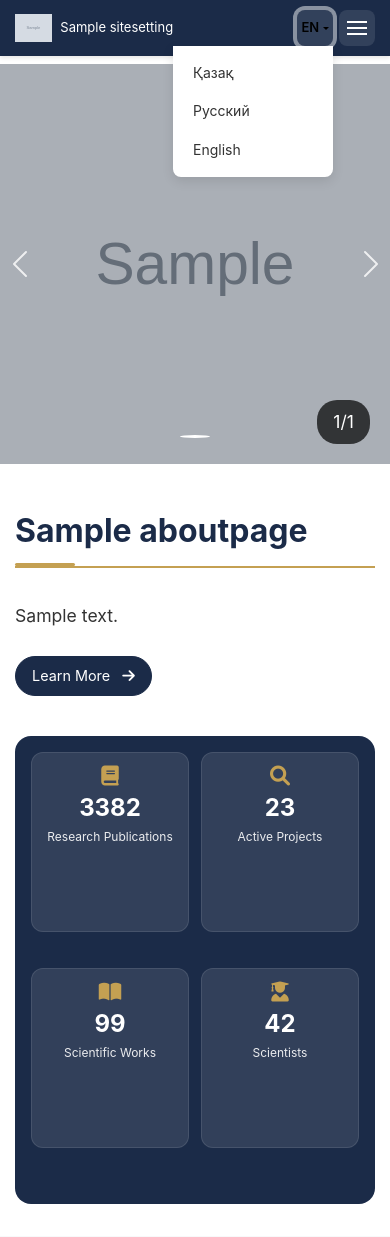
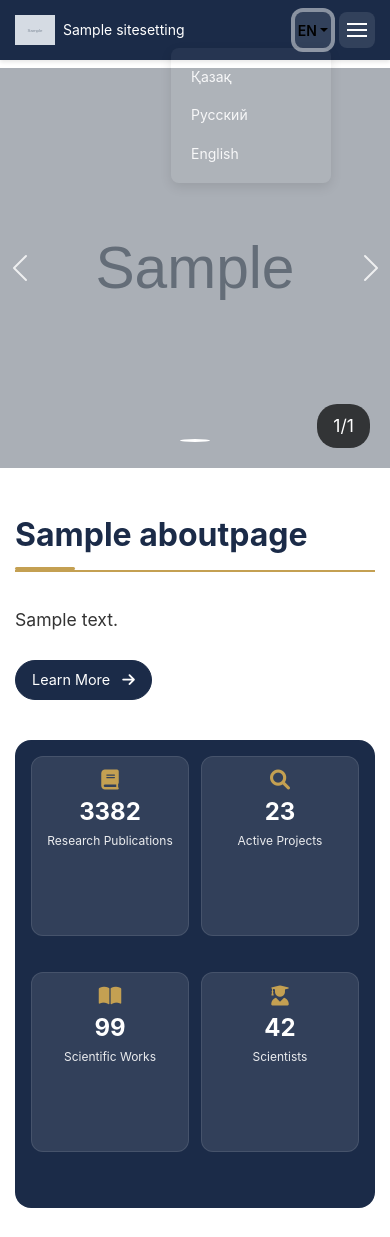
Before and after one commit to SmaylovSerikbay/historystate, a Django app: page /en/ in a window 390 px wide, after a click on "EN". Shown: the top 1237 px of the page. Run offline with Django 5.2, Linux system fonts and the light colour scheme; tables that the repository leaves empty hold one stand-in row (values such as "Sample post"); grey boxes marked "Sample" are stand-in pictures; some libraries are stand-ins or nearby versions.

Commit message:
Enhance mobile navbar with refined styling, transitions, and interactive elements

```diff
--- a/templates/base.html
+++ b/templates/base.html
@@ -166,17 +166,17 @@
         @media (max-width: 991.98px) {
             /* Шапка */
             .navbar > .container {
-                padding: 0 15px;
+                padding: 8px 15px;
                 position: relative;
                 justify-content: flex-start;
             }
 
             /* Логотип */
             .navbar-brand {
-                font-size: 14px;
+                font-size: 15px;
                 padding: 8px 0;
                 margin-right: auto;
-                max-width: calc(100% - 100px); /* Оставляем место для кнопок */
+                max-width: calc(100% - 100px);
                 white-space: normal;
                 line-height: 1.2;
             }
@@ -189,9 +189,9 @@
             }
 
             .header-logo {
-                height: 32px;
-                min-width: 32px;
-                margin-right: 8px;
+                height: 35px;
+                min-width: 35px;
+                margin-right: 10px;
                 flex-shrink: 0;
             }
 
@@ -199,7 +199,7 @@
             .mobile-buttons {
                 display: flex;
                 align-items: center;
-                gap: 8px;
+                gap: 10px;
                 margin-left: 10px;
                 flex-shrink: 0;
             }
@@ -216,11 +216,16 @@
                 border: none;
                 background: rgba(255,255,255,0.1);
                 border-radius: 8px;
-                font-size: 13px;
+                font-size: 14px;
                 font-weight: 600;
                 display: flex;
                 align-items: center;
                 justify-content: center;
+                transition: all 0.3s ease;
+            }
+
+            .language-switcher .btn:hover {
+                background: rgba(255,255,255,0.2);
             }
 
             /* Кнопка меню */
@@ -232,31 +237,127 @@
                 border: none;
                 background: rgba(255,255,255,0.1);
                 border-radius: 8px;
+                transition: all 0.3s ease;
+            }
+
+            .navbar-toggler:hover {
+                background: rgba(255,255,255,0.2);
+            }
+
+            /* Мобильное меню */
+            .navbar-collapse {
+                position: fixed;
+                top: 70px;
+                left: 0;
+                right: 0;
+                bottom: 0;
+                background: var(--primary-color);
+                padding: 20px;
+                overflow-y: auto;
+                transform: translateX(100%);
+                transition: transform 0.3s ease-in-out;
+                z-index: 1000;
+            }
+
+            .navbar-collapse.show {
+                transform: translateX(0);
+            }
+
+            .navbar-nav {
+                margin: 0;
+                padding: 0;
+            }
+
+            .nav-item {
+                margin: 5px 0;
+                border-radius: 8px;
+                overflow: hidden;
+            }
+
+            .nav-link {
+                padding: 12px 15px !important;
+                font-size: 16px;
+                color: rgba(255,255,255,0.9) !important;
+                border-radius: 8px;
+                display: flex;
+                align-items: center;
+                justify-content: space-between;
+            }
+
+            .nav-link:hover,
+            .nav-link:focus {
+                background: rgba(255,255,255,0.1);
+                color: #fff !important;
+            }
+
+            /* Выпадающее меню в мобильной версии */
+            .dropdown-menu {
+                background: rgba(255,255,255,0.05);
+                border: none;
+                border-radius: 8px;
+                margin: 5px 0;
+                padding: 10px 0;
+            }
+
+            .dropdown-item {
+                color: rgba(255,255,255,0.9);
+                padding: 10px 20px;
+                font-size: 15px;
+            }
+
+            .dropdown-item:hover,
+            .dropdown-item:focus {
+                background: rgba(255,255,255,0.1);
+                color: #fff;
+            }
+
+            /* Анимация кнопки меню */
+            .navbar-toggler-icon,
+            .navbar-toggler-icon::before,
+            .navbar-toggler-icon::after {
+                transition: all 0.3s ease-in-out;
+            }
+
+            .navbar-toggler.active .navbar-toggler-icon {
+                background: transparent;
+            }
+
+            .navbar-toggler.active .navbar-toggler-icon::before {
+                transform: rotate(45deg) translate(5px, 5px);
+            }
+
+            .navbar-toggler.active .navbar-toggler-icon::after {
+                transform: rotate(-45deg) translate(5px, -5px);
             }
         }
 
         @media (max-width: 576px) {
             body {
-                padding-top: 56px;
+                padding-top: 60px;
             }
 
             .navbar {
-                min-height: 56px;
+                min-height: 60px;
+            }
+
+            .navbar > .container {
+                padding: 5px 15px;
             }
 
             .navbar-brand {
-                font-size: 13px;
+                font-size: 14px;
                 max-width: calc(100% - 90px);
             }
 
             .header-logo {
-                height: 28px;
-                min-width: 28px;
-                margin-right: 6px;
+                height: 30px;
+                min-width: 30px;
+                margin-right: 8px;
             }
 
             .navbar-collapse {
-                top: 56px;
+                top: 60px;
+                padding: 15px;
             }
 
             .navbar-toggler,
@@ -266,20 +367,30 @@
             }
 
             .mobile-buttons {
-                gap: 6px;
+                gap: 8px;
+            }
+
+            .nav-link {
+                padding: 10px 15px !important;
+                font-size: 15px;
+            }
+
+            .dropdown-item {
+                padding: 8px 20px;
+                font-size: 14px;
             }
         }
 
         @media (max-width: 360px) {
             .navbar-brand {
-                font-size: 12px;
+                font-size: 13px;
                 max-width: calc(100% - 84px);
             }
 
             .header-logo {
-                height: 24px;
-                min-width: 24px;
-                margin-right: 5px;
+                height: 28px;
+                min-width: 28px;
+                margin-right: 6px;
             }
 
             .navbar-toggler,
@@ -289,7 +400,7 @@
             }
 
             .mobile-buttons {
-                gap: 5px;
+                gap: 6px;
             }
         }
 
```
